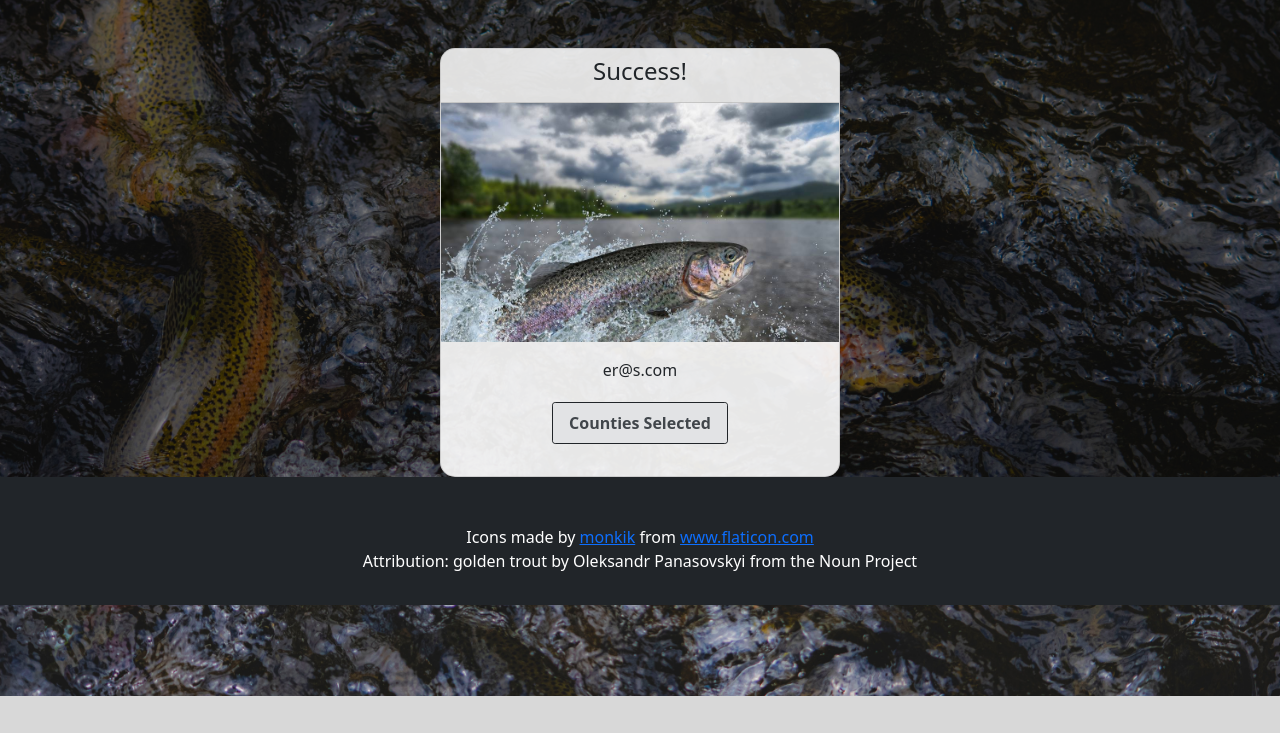
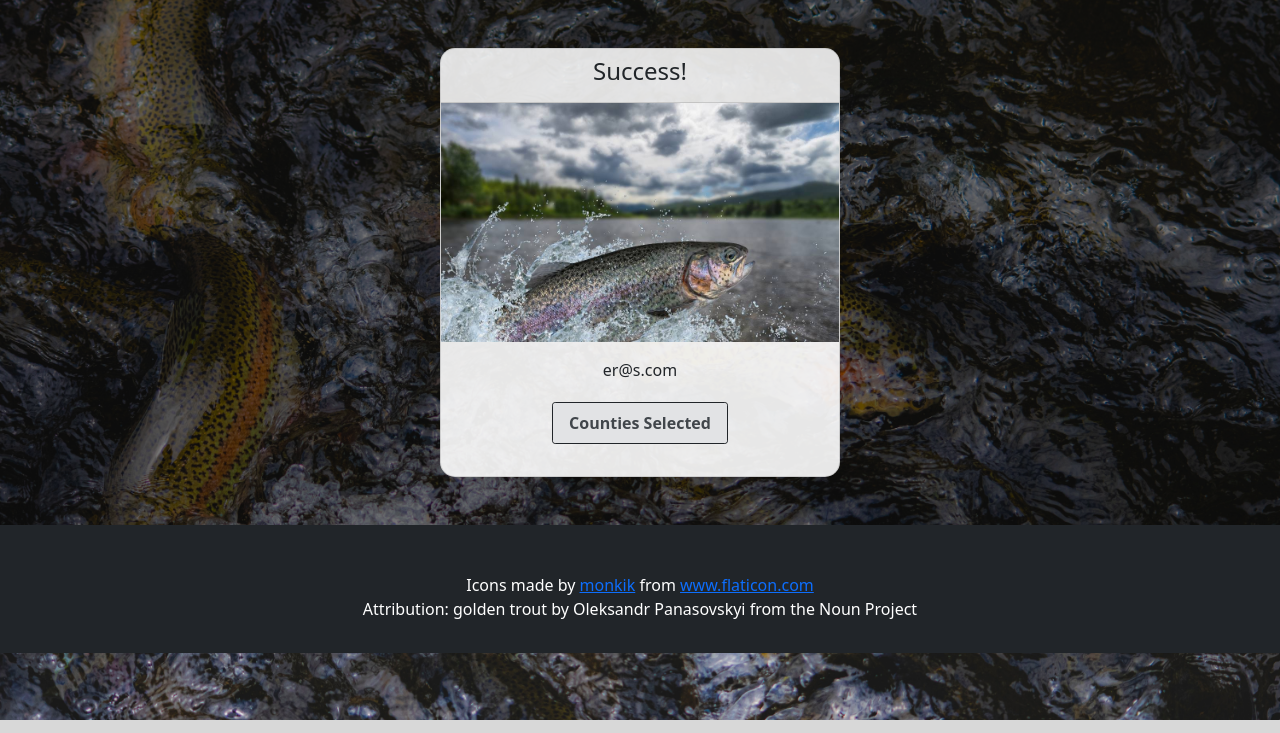
Before and after one commit to tsmit317/Flask-Stocking-Email, a Flask app: template troutstocking/templates/submitsuccess.html in a window 1280 px wide. Shown: the part 67-800 px from the top of the page. Run offline with Flask 2, Linux system fonts and the light colour scheme; the template is opened without the code that fills it: values that come from a table or form of the project are taken from there, others are empty; data comes from the database, SQL or seed files in the repository.

Commit message:
Added padding between card and footer

```diff
--- a/troutstocking/templates/submitsuccess.html
+++ b/troutstocking/templates/submitsuccess.html
@@ -4,7 +4,7 @@
 {% endblock head %}
 {% block body%}
 
-<div class="submitsuccess-bg">
+<div class="submitsuccess-bg pb-5">
     <div class="container pt-5">
         <div class="card mx-auto card-bg" style="width: 25rem;">
             <div class="card-header text-center font-weight-bold"><h4>Success!</h4></div>
```
